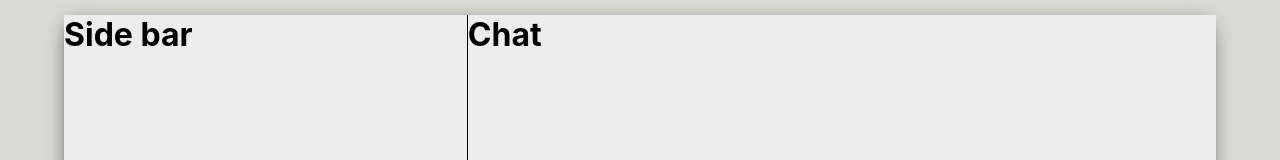
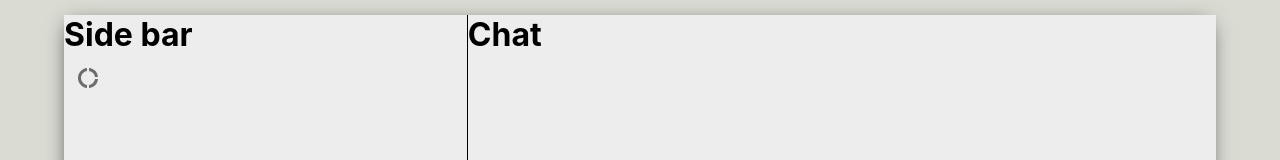
Before and after one commit to Elir-Mahad/whatmern, a React (Create React App) app: page / in a window 1280 px wide. Shown: the top 160 px of the page. Built offline with nearby package versions, Linux system fonts and the light colour scheme.

Commit message:
added icons to sidebar component

```diff
--- a/src/Sidebar.js
+++ b/src/Sidebar.js
@@ -1,11 +1,24 @@
 import React from "react";
 import "./Sidebar.css";
+
+// material ui
+import DonutLargeIcon from "@material-ui/icons/DonutLarge";
+import { Avatar, IconButton } from "@material-ui/core";
 
 function Sidebar() {
 	return (
 		<div className="sidebar">
 			<h1>Side bar</h1>
-			<div className="sidebar_header"></div>
+			<div className="sidebar_header">
+				<div className="sidebar_headerRight">
+					<IconButton>
+						{/* When you wrap an icon inside IconButton,
+						when the icon is hovered over and clicked
+						it will have a little animation */}
+						<DonutLargeIcon />
+					</IconButton>
+				</div>
+			</div>
 		</div>
 	);
 }
```
